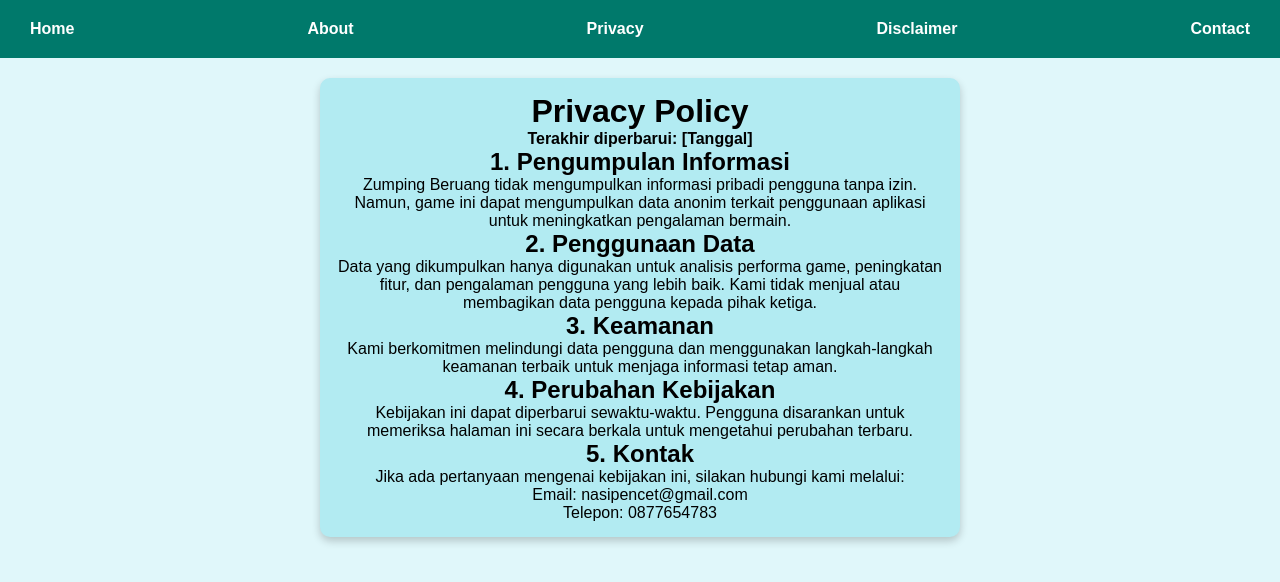
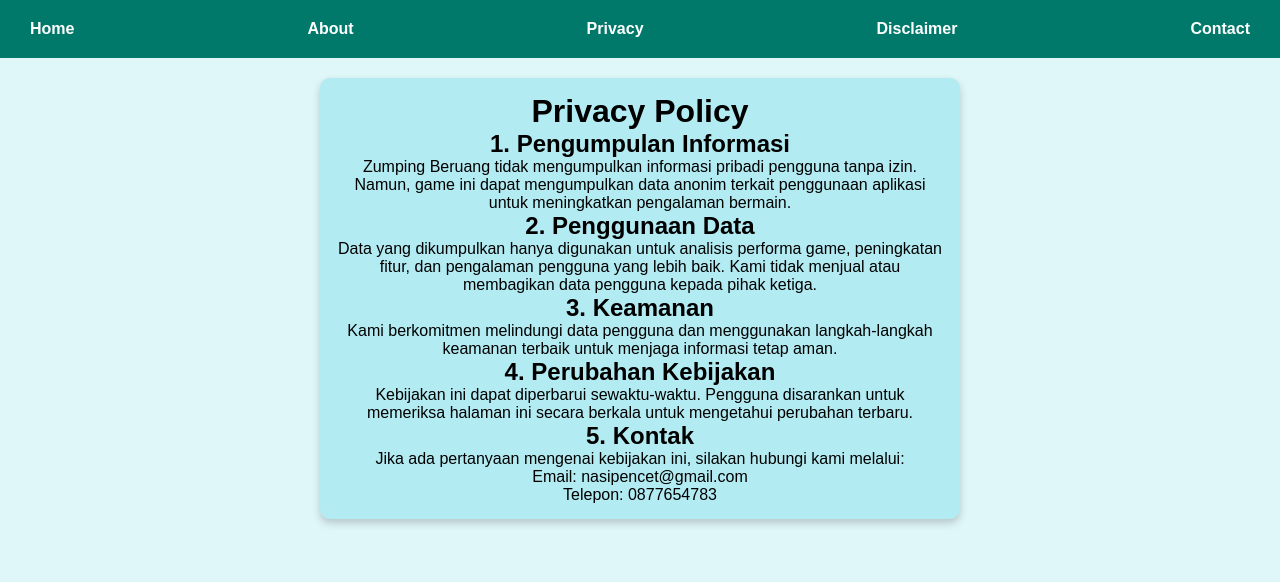
Before and after one commit to laluahmadnm/zumpingberuang, a plain HTML site: page privacy.html in a window 1280 px wide. Drawn offline with Linux system fonts and the light colour scheme.

Commit message:
Update privacy.html

```diff
--- a/privacy.html
+++ b/privacy.html
@@ -92,7 +92,7 @@
 
    <div class="container">
     <h1>Privacy Policy</h1>
-    <p><strong>Terakhir diperbarui: [Tanggal]</strong></p>
+    <p>
 
     <h2>1. Pengumpulan Informasi</h2>
     <p>
```
